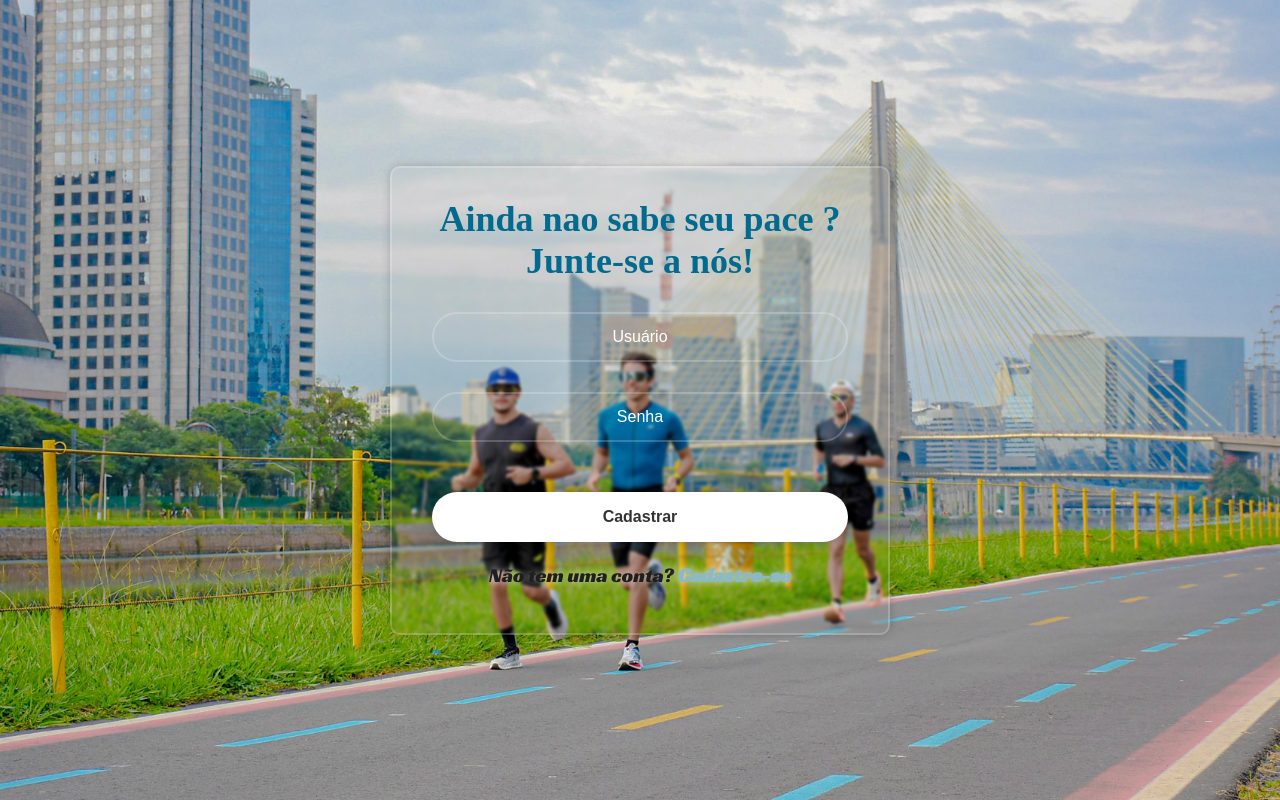
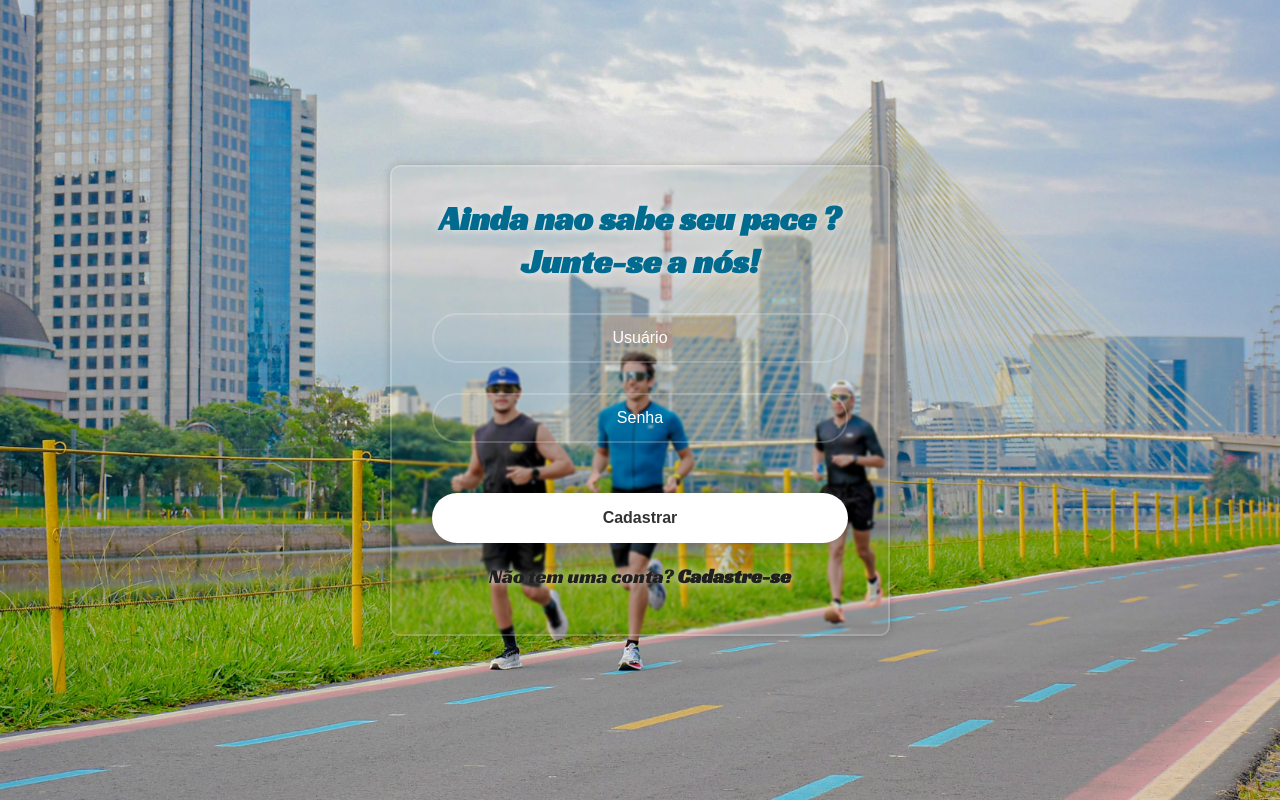
Before and after one commit to jvdrossi/Meu-projeto-individual-, a plain HTML site: page Site/cadastro.html in a window 1280 px wide. Drawn offline with nearby package versions, Linux system fonts and the light colour scheme.

Commit message:
Atualizei o CSS das fontes do Cadastro e Login do site

```diff
--- a/Site/cadastro.html
+++ b/Site/cadastro.html
@@ -6,7 +6,7 @@
     <meta name="viewport" content="width=device-width, initial-scale=1.0">
     <title>Cadastro</title>
     <link rel="stylesheet" href="./public/styles/global.css">
-    <link rel="stylesheet" href="./public/styles/login.css">
+    <link rel="stylesheet" href="./public/styles/cadastro.css">
     <link href="https://fonts.googleapis.com/css2?family=Racing+Sans+One&display=swap" rel="stylesheet">
     <link href='https://unpkg.com/boxicons@2.1.4/css/boxicons.min.css' rel='stylesheet'>
 
--- a/Site/public/styles/cadastro.css
+++ b/Site/public/styles/cadastro.css
@@ -26,8 +26,13 @@ body{
 }
 
 .container h1{
-    font-size: 36px;
+    font-size: 34px;
     text-align: center;
+    color: #006b8f;
+    font-family: "Racing Sans One", sans-serif;
+    font-weight: 400px;
+    font-style: normal;
+    text-shadow: 0px 0px 8px #ffffffbb;
 }
 
 .input_box {
@@ -92,12 +97,22 @@ input{
     font-size: 20px;
     text-align: center;
     margin: 20px 0 15px;
+    color: rgb(31, 31, 31);
+    font-family: "Racing Sans One", sans-serif;
+    font-weight: 400px;
+    font-style: normal;
+    text-shadow: 0px 0px 8px #ffffffbb;
 }
 
 .register_link a{
     text-decoration: none;
     color: #fff;
     font-weight: 600;
+    color: rgb(31, 31, 31);
+    font-family: "Racing Sans One", sans-serif;
+    font-weight: 400px;
+    font-style: normal;
+    text-shadow: 0px 0px 8px #ffffffbb;
 }
 
 .register_link a:hover {
--- a/Site/public/styles/login.css
+++ b/Site/public/styles/login.css
@@ -26,9 +26,12 @@ body{
 }
 
 .container h1{
-    font-size: 36px;
+    font-size: 34px;
     text-align: center;
     color: #006b8f;
+    font-family: "Racing Sans One", sans-serif;
+    font-style: normal;
+    text-shadow: 0px 0px 8px #ffffffbb;
 }
 
 .input_box {
@@ -93,7 +96,7 @@ input{
     font-size: 20px;
     text-align: center;
     margin: 20px 0 15px;
-    color: #9fcbe1;
+    color: #8cb8cc;
     color: rgb(31, 31, 31);
     font-family: "Racing Sans One", sans-serif;
     font-weight: 400px;
@@ -105,6 +108,11 @@ input{
     text-decoration: none;
     color: #8cb8cc;
     font-weight: 600;
+    color: rgb(31, 31, 31);
+    font-family: "Racing Sans One", sans-serif;
+    font-weight: 400px;
+    font-style: normal;
+    text-shadow: 0px 0px 8px #ffffffbb;
 }
 
 .register_link a:hover {
```
